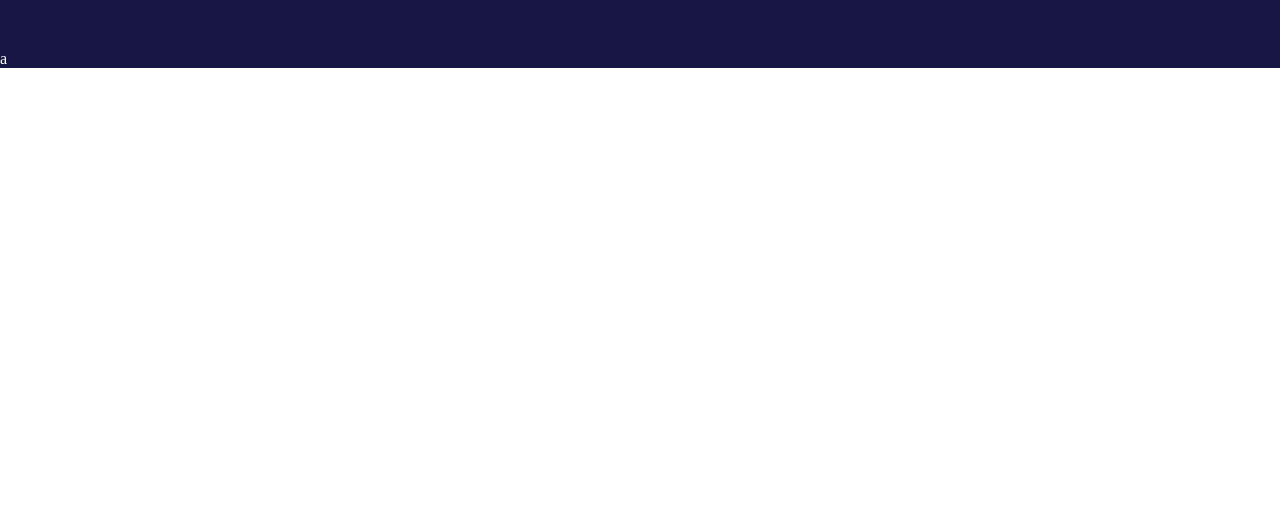
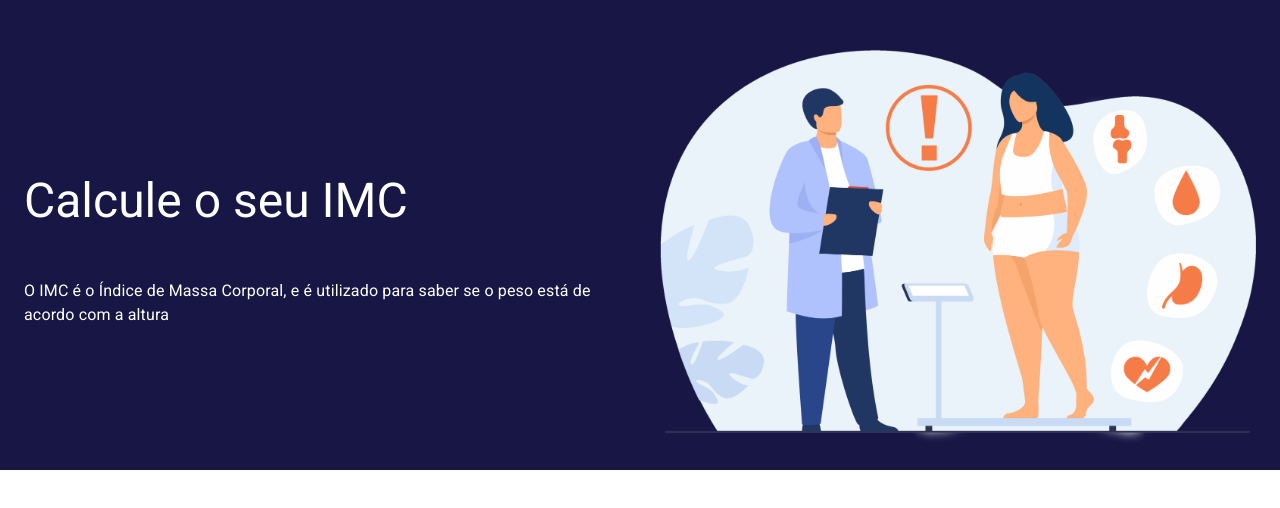
Before and after one commit to lfnandoo/imc-nextjs, a Next.js app: page / in a window 1280 px wide. Shown: the top 508 px of the page. Built offline with nearby package versions, Linux system fonts and the light colour scheme.

Commit message:
feat: image

```diff
--- a/components/Header/header.module.scss
+++ b/components/Header/header.module.scss
@@ -2,4 +2,13 @@
   background-color: #171645;
   color: #fff;
   padding-top: 50px;
+
+  .header__title {
+    margin-bottom: 50px;
+  }
+
+  img {
+    width: 100%;
+    height: auto;
+  }
 }
--- a/components/Header/index.tsx
+++ b/components/Header/index.tsx
@@ -1,7 +1,27 @@
+import { Container, Grid, Typography } from "@material-ui/core";
 import styles from "./header.module.scss";
 
 function Header() {
-  return <div className={styles.header}>a</div>;
+  return (
+    <div className={styles.header}>
+      <Container fixed>
+        <Grid container justify="center" alignItems="center" spacing={5}>
+          <Grid item xs={12} sm={6}>
+            <Typography variant="h3" className={styles.header__title}>
+              Calcule o seu IMC
+            </Typography>
+            <Typography>
+              O IMC é o Índice de Massa Corporal, e é utilizado para saber se o
+              peso está de acordo com a altura
+            </Typography>
+          </Grid>
+          <Grid item xs={12} sm={6}>
+            <img src="/medic.png" alt="Médico e paciente" />
+          </Grid>
+        </Grid>
+      </Container>
+    </div>
+  );
 }
 
 export default Header;
```
Also changed, not shown: public/medic.png (added).
